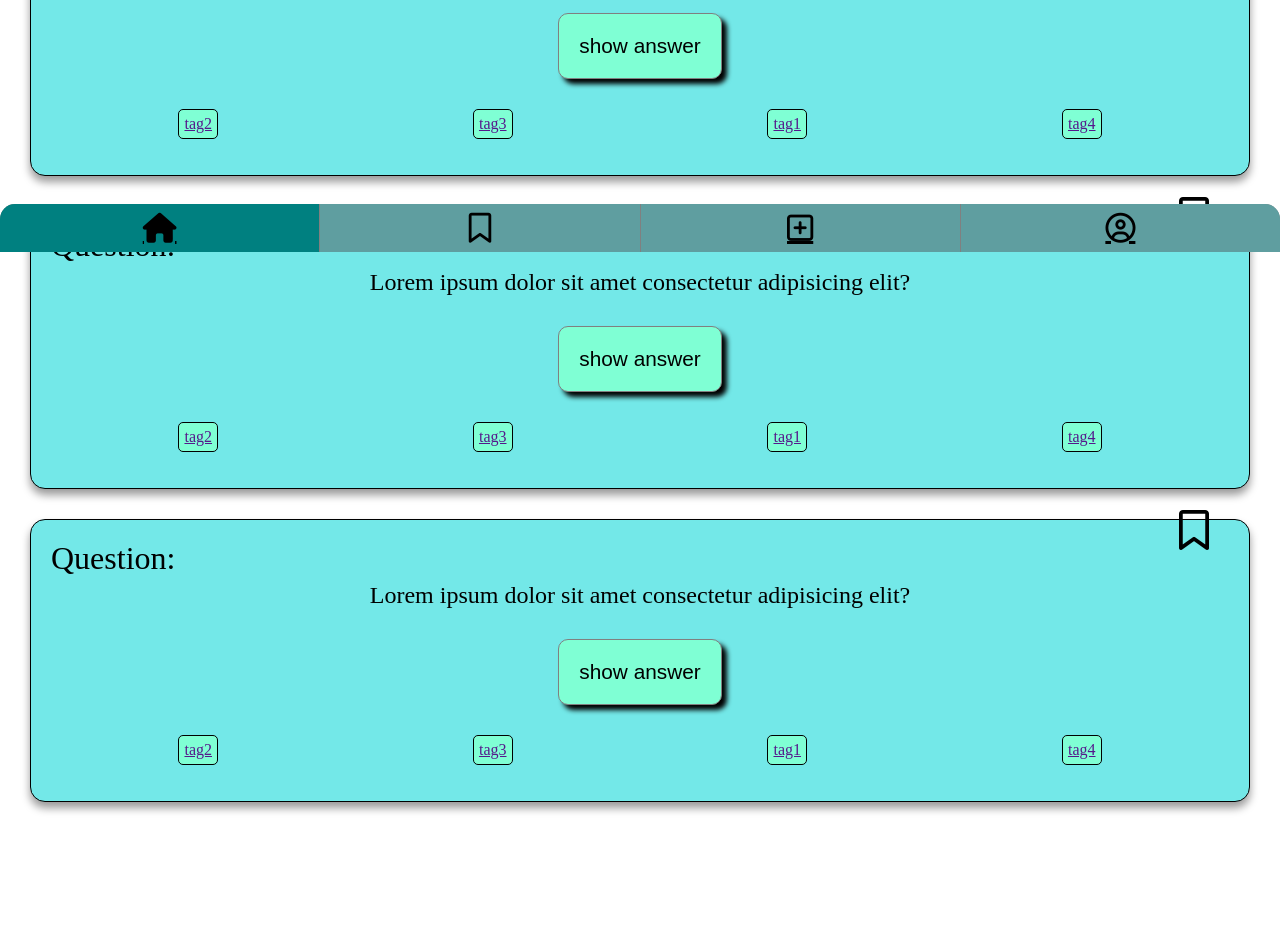
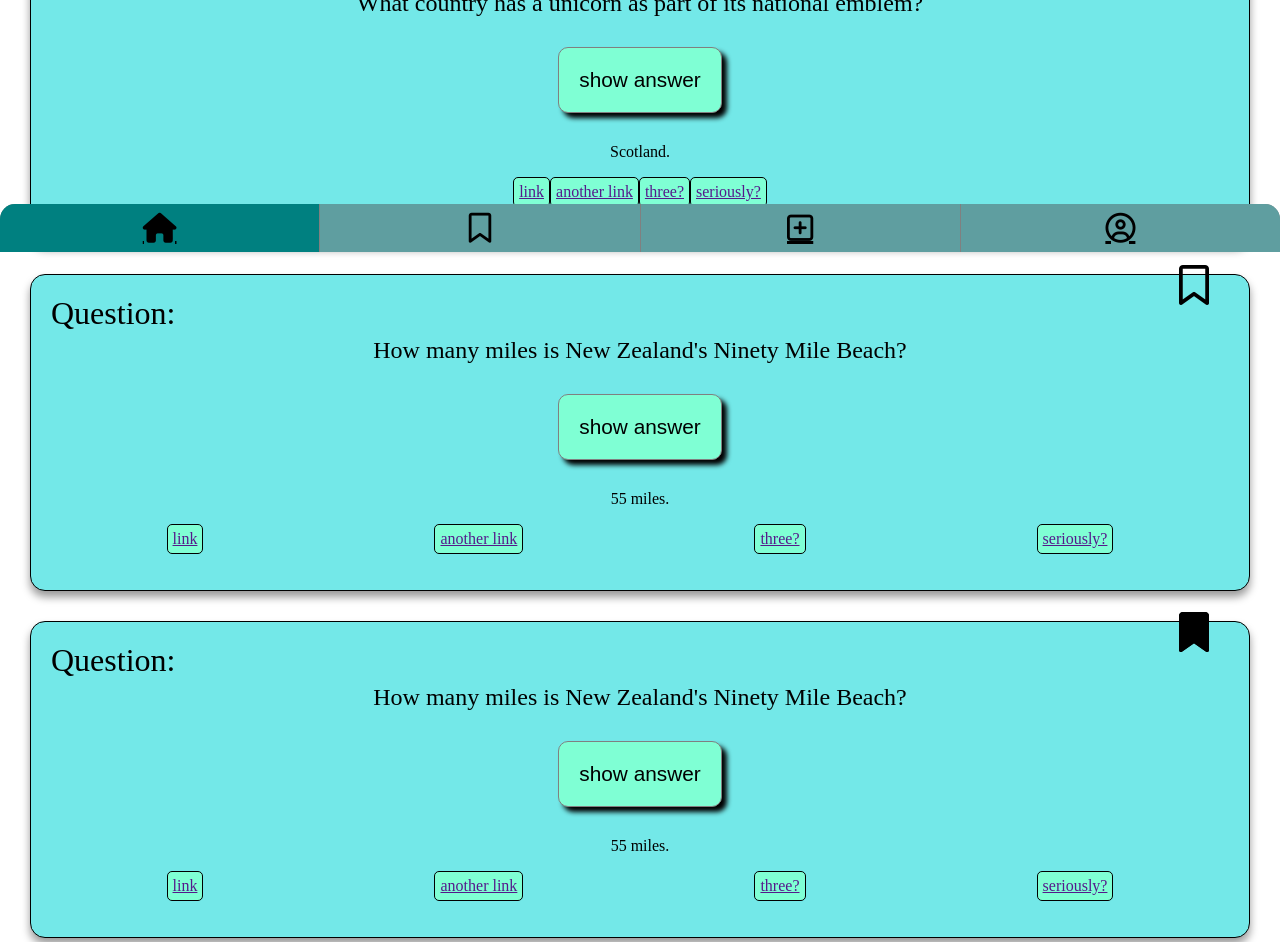
Before and after one commit to FlyingMoe91/quiz-app, a plain HTML site: page index.html in a window 1280 px wide. Shown: the part 548-1490 px from the top of the page. Before the commit the page ends 1435 px from the top, so only its background shows below. Drawn offline with Linux system fonts and the light colour scheme.

Commit message:
Add questions

```diff
--- a/index.html
+++ b/index.html
@@ -22,57 +22,60 @@
       <section class="card">
         <i class="card__bookmark far fa-bookmark"></i>
         <div class="card__headline">Question:</div>
+        <p class="card__question">What was Walt Disney afraid of?</p>
+        <button class="card__button">show answer</button>
+        <p class="card__answer">Mice.</p>
+        <ul class="card__tags">
+          <li class="card__tags--item"><a href="">link</a></li>
+          <li class="card__tags--item"><a href="">another link</a></li>
+          <li class="card__tags--item"><a href="">three?</a></li>
+          <li class="card__tags--item"><a href="">seriously?</a></li>
+        </ul>
+      </section>
+      <section class="card">
+        <i class="card__bookmark fas fa-bookmark"></i>
+        <div class="card__headline">Question:</div>
         <p class="card__question">
-          Lorem ipsum dolor sit amet consectetur adipisicing elit?
-        </p>
+          What country has a unicorn as part of its national emblem?</p>
         <button class="card__button">show answer</button>
+        <p class="card__answer">Scotland.</p>
         <ul class="card__tags">
-          <li class="card__tags--item"><a href="">tag2</a></li>
-          <li class="card__tags--item"><a href="">tag3</a></li>
-          <li class="card__tags--item"><a href="">tag1</a></li>
-          <li class="card__tags--item"><a href="">tag4</a></li>
-        </ul>
+          <ul class="card__tags">
+            <li class="card__tags--item"><a href="">link</a></li>
+            <li class="card__tags--item"><a href="">another link</a></li>
+            <li class="card__tags--item"><a href="">three?</a></li>
+            <li class="card__tags--item"><a href="">seriously?</a></li>
+          </ul>
       </section>
       <section class="card">
         <i class="card__bookmark far fa-bookmark"></i>
         <div class="card__headline">Question:</div>
         <p class="card__question">
-          Lorem ipsum dolor sit amet consectetur adipisicing elit?
+          How many miles is New Zealand's Ninety Mile Beach?
         </p>
         <button class="card__button">show answer</button>
+        <p class="card__answer">55 miles.</p>
         <ul class="card__tags">
-          <li class="card__tags--item"><a href="">tag2</a></li>
-          <li class="card__tags--item"><a href="">tag3</a></li>
-          <li class="card__tags--item"><a href="">tag1</a></li>
-          <li class="card__tags--item"><a href="">tag4</a></li>
+          <li class="card__tags--item"><a href="">link</a></li>
+          <li class="card__tags--item"><a href="">another link</a></li>
+          <li class="card__tags--item"><a href="">three?</a></li>
+          <li class="card__tags--item"><a href="">seriously?</a></li>
         </ul>
       </section>
       <section class="card">
-        <i class="card__bookmark far fa-bookmark"></i>
+        <i class="card__bookmark fas fa-bookmark"></i>
+        <i class="card__bookmark fas fa-bookmark"></i>
         <div class="card__headline">Question:</div>
         <p class="card__question">
-          Lorem ipsum dolor sit amet consectetur adipisicing elit?
+          How many miles is New Zealand's Ninety Mile Beach?
         </p>
         <button class="card__button">show answer</button>
+        <p class="card__answer">55 miles.</p>
         <ul class="card__tags">
-          <li class="card__tags--item"><a href="">tag2</a></li>
-          <li class="card__tags--item"><a href="">tag3</a></li>
-          <li class="card__tags--item"><a href="">tag1</a></li>
-          <li class="card__tags--item"><a href="">tag4</a></li>
-        </ul>
-      </section>
-      <section class="card">
-        <i class="card__bookmark far fa-bookmark"></i>
-        <div class="card__headline">Question:</div>
-        <p class="card__question">
-          Lorem ipsum dolor sit amet consectetur adipisicing elit?
-        </p>
-        <button class="card__button">show answer</button>
-        <ul class="card__tags">
-          <li class="card__tags--item"><a href="">tag2</a></li>
-          <li class="card__tags--item"><a href="">tag3</a></li>
-          <li class="card__tags--item"><a href="">tag1</a></li>
-          <li class="card__tags--item"><a href="">tag4</a></li>
+          <li class="card__tags--item"><a href="">link</a></li>
+          <li class="card__tags--item"><a href="">another link</a></li>
+          <li class="card__tags--item"><a href="">three?</a></li>
+          <li class="card__tags--item"><a href="">seriously?</a></li>
         </ul>
       </section>
     </main>
--- a/styles/components/card.css
+++ b/styles/components/card.css
@@ -21,6 +21,11 @@
 
 .card__question {
   font-size: 1.5rem;
+  text-align: center;
+  margin: 5px;
+}
+
+.card__answer {
   text-align: center;
   margin: 5px;
 }
```
Also changed, not shown: pages/bookmarks.html (+14 -12 lines), pages/profile.html (+9 -8 lines).
